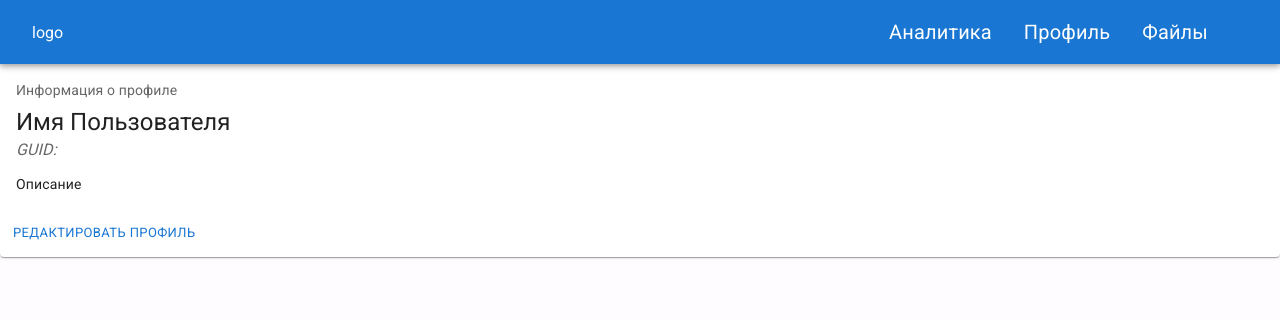
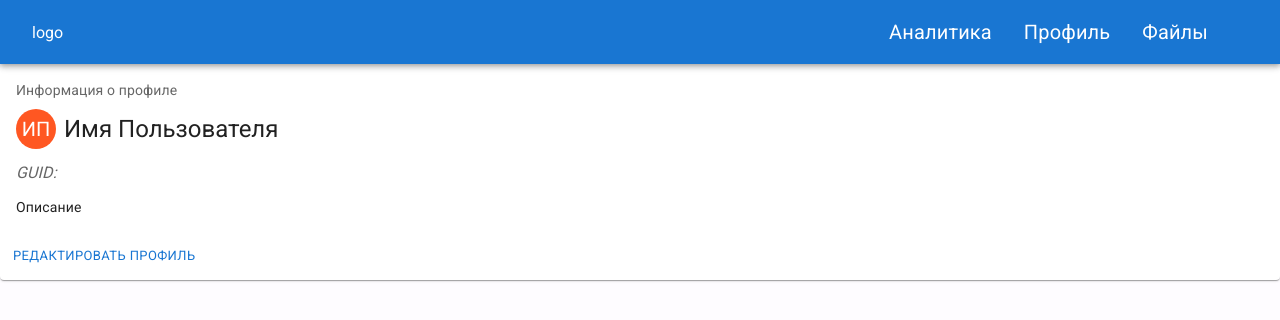
Before and after one commit to BlackKingWhitePawn/HabitTracker-front, a React (Create React App) app: page /profile in a window 1280 px wide. Shown: the top 320 px of the page. Built offline with nearby package versions, Linux system fonts and the light colour scheme.

Commit message:
mod profile page

```diff
--- a/src/pages/Profile/index.tsx
+++ b/src/pages/Profile/index.tsx
@@ -1,9 +1,10 @@
-import { Box, Button, Card, CardActions, CardContent, Container, Typography } from '@mui/material'
+import { Avatar, Box, Button, Card, CardActions, CardContent, Container, Typography } from '@mui/material'
 import Layout from 'components/Layout'
 import VideoForm from 'components/VideoForm'
 import React, { useEffect } from 'react'
 import "./style.scss";
 import { getCookie } from 'utils/cookie';
+import { deepOrange } from '@mui/material/colors';
 
 const bull = (
   <Box
@@ -22,10 +23,13 @@ function ProfilePage() {
           <Typography sx={{ fontSize: 14 }} color="text.secondary" gutterBottom>
             Информация о профиле
           </Typography>
-          <Typography variant="h5" component="div">
-            Имя Пользователя
-          </Typography>
-          <Typography sx={{ mb: 1.5 }} color="text.secondary">
+          <div style={{ display: 'flex', marginTop: '8px' }}>
+            <Avatar style={{ marginRight: '8px' }} sx={{ bgcolor: deepOrange[500] }}>ИП</Avatar>
+            <Typography variant="h5" sx={{ mt: 0.5 }} component="div">
+              Имя Пользователя
+            </Typography>
+          </div>
+          <Typography sx={{ mb: 1.5, mt: 1.5 }} color="text.secondary">
             <i>GUID: {getCookie('clientId')}</i>
           </Typography>
           <Typography variant="body2">
```
